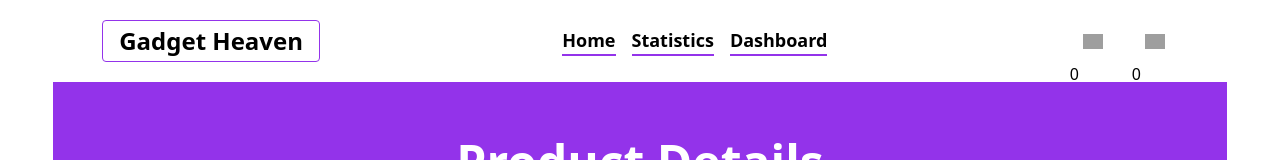
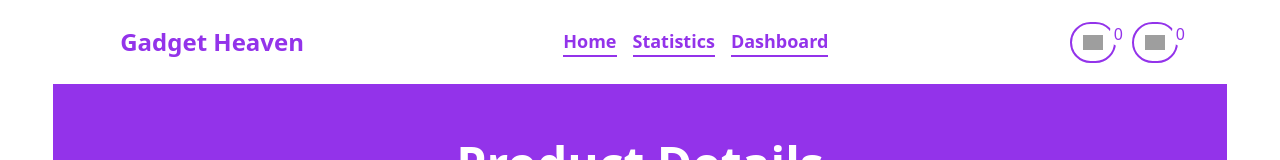
Before and after one commit to mahimDev/gadget-heaven, a React (Vite) app: page /details/1 in a window 1280 px wide. Shown: the top 160 px of the page. Built offline with nearby package versions, Linux system fonts and the light colour scheme; grey boxes are pictures that could not be loaded.

Commit message:
added my navBer cutomaiz

```diff
--- a/src/Components/DetailsCard/Details.jsx
+++ b/src/Components/DetailsCard/Details.jsx
@@ -1,4 +1,4 @@
-import { useLoaderData, useParams } from "react-router-dom";
+import { Link, useLoaderData, useParams } from "react-router-dom";
 import { setItemAddToCard, setItemWishlist } from "../../Utils/utils";
 import { useContext } from "react";
 import { DataContext } from "../../Layout/Layout";
@@ -66,6 +66,7 @@ const Details = () => {
                         <div className="mt-5 flex items-center">
 
                             <div>
+                                <Link>
                                     <button onClick={handleAddToCard}>
                                         <div className="bg-purple-600 border-2 border-purple-600 py-2 px-8 rounded-3xl font-bold text-xl text-white flex items-center">
                                             <p
@@ -74,6 +75,7 @@ const Details = () => {
                                             <img className="w-6 ml-2" src="https://img.icons8.com/?size=100&id=23175&format=png&color=FFFFFF" alt="" />
                                         </div>
                                     </button>
+                                </Link>
                             </div>
                             <div>
                                 <button
--- a/src/Components/Headphone/Headphone.jsx
+++ b/src/Components/Headphone/Headphone.jsx
@@ -8,7 +8,7 @@ const Headphone = () => {
     return (
         <div className="grid grid-cols-1 md:grid-cols-2 lg:grid-cols-3 gap-10">
             {
-                Headphone.map(item => <Card key={item?.product_id} item={item}></Card>)
+                Headphone?.map(item => <Card key={item?.product_id} item={item}></Card>)
             }
         </div>
     );
--- a/src/Components/Laptop/Laptop.jsx
+++ b/src/Components/Laptop/Laptop.jsx
@@ -3,12 +3,12 @@ import Card from "../Card/Card";
 
 const Laptop = () => {
     const data = useLoaderData()
-    const laptop = data.filter(laptop => laptop.category === "Laptop")
-    console.log(laptop)
+    const laptop = data?.filter(laptop => laptop.category === "Laptop")
+
     return (
         <div className="grid grid-cols-1 md:grid-cols-2 lg:grid-cols-3 gap-10">
             {
-                laptop.map(item => <Card key={item?.product_id} item={item}></Card>)
+                laptop?.map(item => <Card key={item?.product_id} item={item}></Card>)
             }
         </div>
     );
--- a/src/Components/Mobile/Mobile.jsx
+++ b/src/Components/Mobile/Mobile.jsx
@@ -8,7 +8,7 @@ const Mobile = () => {
     return (
         <div className="grid grid-cols-1 md:grid-cols-2 lg:grid-cols-3 gap-10">
             {
-                mobile.map(item => <Card key={item?.product_id} item={item}></Card>)
+                mobile?.map(item => <Card key={item?.product_id} item={item}></Card>)
             }
         </div>
     );
--- a/src/Components/Watch/Watch.jsx
+++ b/src/Components/Watch/Watch.jsx
@@ -8,7 +8,7 @@ const Watch = () => {
     return (
         <div className="grid grid-cols-1 md:grid-cols-2 lg:grid-cols-3 gap-10">
             {
-                Watch.map(item => <Card key={item?.product_id} item={item}></Card>)
+                Watch?.map(item => <Card key={item?.product_id} item={item}></Card>)
             }
         </div>
     );
--- a/src/Components/WishList/Wishlist.jsx
+++ b/src/Components/WishList/Wishlist.jsx
@@ -15,13 +15,14 @@ const Wishlist = ({ item }) => {
         <div>
             <div className="flex justify-between p-4 w-9/12 mx-auto rounded-md mt-5 shadow-lg">
                 <div className="flex gap-5">
-                    <div className="w-52 h-28 border overflow-hidden rounded-md ">
+                    <div className="w-52 h-32 border overflow-hidden rounded-md ">
                         <img className="w-full   " src={product_image} alt="" />
                     </div>
                     <div className="">
                         <h1 className="text-xl font-bold">{product_title}</h1>
                         <p className="my-2">{description}</p>
                         <p>Price : ${price}</p>
+                        <button className="py-1 px-5 font-semibold bg-purple-600 rounded mt-2 text-white">Add TO Card</button>
                     </div>
                 </div>
                 <button><img className="w-9 backdrop-blur-2xl" src="https://img.icons8.com/?size=100&id=OZuepOQd0omj&format=png&color=000000" alt="" /></button>
--- a/src/Layout/Layout.jsx
+++ b/src/Layout/Layout.jsx
@@ -17,7 +17,7 @@ const Layout = () => {
         setWishlist,
         wishlist
     }
-    console.log(wishlist)
+
     return (
         <div>
             <DataContext.Provider value={allData} >
--- a/src/Pages/Dashboard/Dashboard.jsx
+++ b/src/Pages/Dashboard/Dashboard.jsx
@@ -1,26 +1,27 @@
-import { useEffect, useState } from "react";
+import { useContext, useEffect, useState } from "react";
 import Carts from "../../Components/Cart/Carts";
-import { getItemAddToCards, getItemWishlist } from "../../Utils/utils";
 import Wishlist from "../../Components/WishList/Wishlist";
+import { DataContext } from "../../Layout/Layout";
 
 const Dashboard = () => {
     const [isActive, setIsActive] = useState(true)
     const [totalCost, setTotalCost] = useState(0)
-    const [data, setData] = useState([])
+    const { addToCard, setAddToCard, wishlist } = useContext(DataContext)
+
     useEffect(() => {
-        const data = getItemAddToCards()
-        setData(data)
-    }, [])
-    // const data = getItemAddToCards()
-    const wishes = getItemWishlist()
-    useEffect(() => {
-        const cost = [...data].reduce((i, item) => i + item.price, 0)
+        const cost = [...addToCard].reduce((i, item) => i + item.price, 0)
+        const toFixed = cost.toFixed(2)
+        setTotalCost(toFixed)
+    }, [addToCard])
+    const handleSortedByPrice = () => {
+        const sorted = [...addToCard].sort((a, b) => b.price - a.price)
+        setAddToCard(sorted)
+    }
+    const handlePurchase = () => {
 
-        const toFixed = cost.toFixed(2)
-        // console.log(totalCost)
-        setTotalCost(toFixed)
-    }, [data])
-
+        setAddToCard([])
+    }
+    console.log(wishlist)
     return (
         <div className="w-11/12 mx-auto">
             <div className="text-center ">
@@ -46,27 +47,31 @@ const Dashboard = () => {
 
                             <div className="flex gap-4">
                                 <h1 className="text-3xl font-bold">Total cost: {totalCost}</h1>
-                                <button className="py-2 border-2 border-purple-600 px-10 rounded-3xl text-xl font-bold text-purple-600">Sort by Price</button>
-                                <button className="py-2 border-2 border-purple-600 px-10 rounded-3xl text-xl font-bold bg-purple-600 text-white">Purchase</button>
+                                <button
+                                    onClick={handleSortedByPrice}
+                                    className="py-2 border-2 border-purple-600 px-10 rounded-3xl text-xl font-bold text-purple-600"
+                                >Sort by Price</button>
+                                <button
+                                    onClick={handlePurchase}
+                                    className="py-2 border-2 border-purple-600 px-10 rounded-3xl text-xl font-bold bg-purple-600 text-white"
+                                >Purchase</button>
                             </div>
                         </div>
                         {
-                            data.map(item => <Carts key={item.product_id} item={item}></Carts>)
+                            addToCard?.map((item, i) => <Carts key={i} item={item}></Carts>)
                         }
                     </div>
                     :
                     <div>
                         <div className="flex justify-between mt-10 w-9/12 mx-auto">
-                            <h1 className="text-3xl font-bold">Cart</h1>
-
+                            <h1 className="text-3xl font-bold">Wishlist</h1>
                             <div className="flex gap-4">
-
                                 <button className="py-2 border-2 border-purple-600 px-10 rounded-3xl text-xl font-bold text-purple-600">Sort by Price</button>
 
                             </div>
                         </div>
                         {
-                            wishes.map(item => <Wishlist key={item.product_id} item={item}></Wishlist>)
+                            wishlist?.map((item, i) => <Wishlist key={i} item={item}></Wishlist>)
                         }
                     </div>
                 }
--- a/src/Pages/Home/Home.jsx
+++ b/src/Pages/Home/Home.jsx
@@ -19,7 +19,7 @@ const Home = () => {
                 {pathname == '/' ?
                     <div className="grid grid-cols-1 md:grid-cols-2 lg:grid-cols-3 gap-10 mx-auto">
                         {
-                            data.map(item => <Card key={item?.product_id} item={item}></Card>)
+                            data?.map(item => <Card key={item?.product_id} item={item}></Card>)
                         }
                     </div>
                     :
--- a/src/Router/Router.jsx
+++ b/src/Router/Router.jsx
@@ -14,7 +14,7 @@ const router = createBrowserRouter([
     {
         path: '/',
         element: <Layout></Layout>,
-        loader: () => fetch('../data.json'),
+        loader: () => fetch('../../public/data.json'),
         errorElement: <ErrorPage></ErrorPage>,
         children: [
             {
--- a/src/Shared/NavBer/NavBer.jsx
+++ b/src/Shared/NavBer/NavBer.jsx
@@ -6,11 +6,13 @@ import { DataContext } from "../../Layout/Layout";
 const NavBer = () => {
     const { addToCard, wishlist } = useContext(DataContext)
     const { pathname } = useLocation()
-    const nav = <>
+
+
+    const nav1 = <>
         <NavLink
             to="/"
             className={({ isActive, isPending }) =>
-                `${isPending ? "pending" : isActive ? "active  border-white" : ""} border-b-2 border-purple-600`
+                `${isPending ? "pending" : isActive ? "active  border-white" : ""} border-b-2 border-purple-600 `
             }
         >
             Home
@@ -26,23 +28,26 @@ const NavBer = () => {
         <NavLink
             to="/dashboard"
             className={({ isActive, isPending }) =>
-                `${isPending ? "pending" : isActive ? "active  border-white" : ""} border-b-2 border-purple-600`
+                `${isPending ? "pending" : isActive ? "active  border-white" : ""} border-b-2 border-purple-600  `
             }
         >
             Dashboard
         </NavLink>
 
     </>
+
     return (
         <div>
-            <div className={`${pathname == '/' && "bg-purple-600 text-white"} "  backdrop-blur-xl w-11/12 mx-auto "`}>
+            {
+                pathname === '/' ?
+                    <div className=" bg-purple-600 text-white backdrop-blur-xl w-11/12 mx-auto ">
                         <div className="flex justify-between  w-11/12 mx-auto items-center py-5  ">
                             <div>
                                 <button className="font-semibold border border-purple-600 hover:border-white py-1 px-4 rounded text-2xl ">Gadget Heaven </button>
                             </div>
                             <div className="flex items-center gap-4">
                                 <ul className="flex gap-4 text-lg font-semibold">
-                            {nav}
+                                    {nav1}
                                 </ul>
                             </div>
                             <div className="flex gap-4">
@@ -50,18 +55,52 @@ const NavBer = () => {
                                     <button
                                         className="border-2 border-white p-[11px] rounded-full font-bold text-purple-600 "
                                     ><img className="w-5" src="https://img.icons8.com/?size=100&id=23175&format=png&color=FFFFFF" alt="" /></button>
-                            <p className="absolute ">  {addToCard.length}</p>
+                                    <p className="absolute top-0 left-10 bg-white rounded-full px-1 text-purple-600">  {addToCard.length}</p>
                                 </div>
-                        <div>
+                                <div className="relative">
                                     <button
                                         className="border-2 border-white p-[11px] rounded-full font-bold text-purple-600 "
                                     ><img className="w-5" src="https://img.icons8.com/?size=100&id=37975&format=png&color=FFFFFF" alt="" /></button>
-                            <p className="absolute ">  {wishlist.length}</p>
+                                    <p className="absolute top-0 left-10 bg-white rounded-full px-1 text-purple-600">  {wishlist.length}</p>
                                 </div>
 
                             </div>
                         </div>
                     </div>
+                    :
+                    <div className=" bg-white text-purple-600 backdrop-blur-xl w-11/12 mx-auto ">
+                        <div className="flex justify-between  w-11/12 mx-auto items-center py-5  ">
+                            <div>
+                                <button className="font-semibold  border-2 border-white hover:border-purple-600 py-1 px-4 rounded text-2xl ">Gadget Heaven </button>
+                            </div>
+                            <div className="flex items-center gap-4">
+                                <ul className="flex gap-4 text-lg font-semibold">
+                                    {nav1}
+                                </ul>
+                            </div>
+                            <div className="flex gap-4">
+                                <div className="relative">
+                                    <button
+                                        className="border-2 border-purple-600 p-[11px] rounded-full font-bold text-purple-600 "
+                                    ><img className="w-5" src="https://img.icons8.com/?size=100&id=23175&format=png&color=7950F2" alt="" /></button>
+                                    <p className="absolute top-0 left-10 bg-white rounded-full px-1 text-purple-600">  {addToCard.length}</p>
+                                </div>
+                                <div className="relative">
+                                    <button
+                                        className="border-2 border-purple-600 p-[11px] rounded-full font-bold text-purple-600 "
+                                    ><img className="w-5" src="https://img.icons8.com/?size=100&id=37975&format=png&color=7950F2" alt="" /></button>
+                                    <p className="absolute top-0 left-10 bg-white rounded-full px-1 text-purple-600">  {wishlist.length}</p>
+                                </div>
+
+                            </div>
+                        </div>
+                    </div>
+
+            }
+
+
+
+
         </div>
     );
 };
```
Lines whose indentation alone changed are shown as unchanged.
